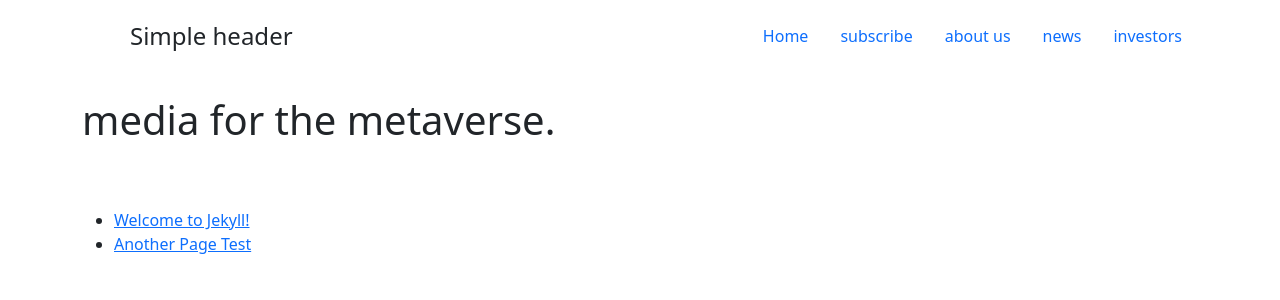
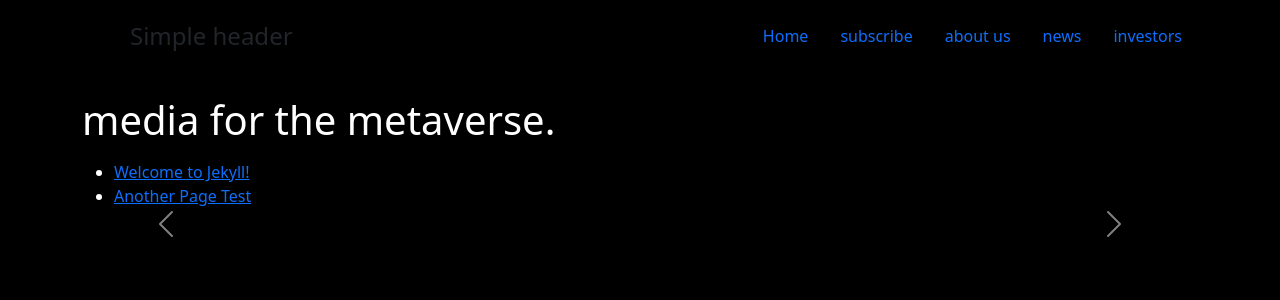
Before and after one commit to MandleDesignInc/cloudcannontest, a Jekyll site: the page built from index_backup.markdown, in a window 1280 px wide. Shown: the top 300 px of the page. Built offline with Jekyll 4.4.1, drawn with Linux system fonts in a browser that asks for light colours.

Commit message:
update
home update

```diff
--- a/_includes/footer.html
+++ b/_includes/footer.html
@@ -1 +1,2 @@
 <script src="https://cdn.jsdelivr.net/npm/bootstrap@5.3.0-alpha1/dist/js/bootstrap.bundle.min.js" integrity="sha384-w76AqPfDkMBDXo30jS1Sgez6pr3x5MlQ1ZAGC+nuZB+EYdgRZgiwxhTBTkF7CXvN" crossorigin="anonymous"></script>
+<script src="assets/js/carousel.js"></script>
--- a/_layouts/home.html
+++ b/_layouts/home.html
@@ -5,48 +5,116 @@
     <meta name="viewport" content="width=device-width, initial-scale=1">
     <title>Bootstrap demo</title>
     <link href="https://cdn.jsdelivr.net/npm/bootstrap@5.3.0-alpha1/dist/css/bootstrap.min.css" rel="stylesheet" integrity="sha384-GLhlTQ8iRABdZLl6O3oVMWSktQOp6b7In1Zl3/Jr59b6EGGoI1aFkw7cmDA6j6gD" crossorigin="anonymous">
+    <link href="assets/css/screen.css" rel="stylesheet" />
   </head>
   <body>
     <main>
       {% include header.html %}
 
       <div class="container">
+
         <div class="row">
           <div class="col">
             <h1>media for the metaverse.</h1>
             <p>{{ page.subheading }}</p>
           </div>
         </div>
+
         <div class="row">
           <div class="col">
-            <img src="{{ page.images[0].image_path }}" class="img-fluid" alt="{{ page.images.[0].title }}">
+            <div class="imagecontainer">
+              <img src="{{ page.images[0].image_path }}" class="img-fluid image_home" alt="{{ page.images.[0].title }}">
+              <div class="middle">
+                <div class="text">
+                  <h3>{{ page.images[0].title }}</h3>
+                  <p>{{ page.images[0].text }}</p>
+                  <button type="button" class="btn btn-success">{{ page.images[0].button_text }}</button>
+                </div>
+              </div>
+            </div>
           </div>
           <div class="col-5">
-            <img src="{{ page.images[1].image_path }}" class="img-fluid" alt="{{ page.images.[1].title }}">
+            <div class="imagecontainer">
+              <img src="{{ page.images[1].image_path }}" class="img-fluid image_home" alt="{{ page.images.[1].title }}">
+              <div class="middle">
+                <div class="text">
+                  <h3>{{ page.images[1].title }}</h3>
+                  <p>{{ page.images[1].text }}</p>
+                  <button type="button" class="btn btn-success">{{ page.images[1].button_text }}</button>
+                </div>
+              </div>
+            </div>
           </div>
           <div class="col">
-            <img src="{{ page.images[2].image_path }}" class="img-fluid" alt="{{ page.images.[2].title }}">
+            <div class="imagecontainer">
+              <img src="{{ page.images[2].image_path }}" class="img-fluid image_home" alt="{{ page.images.[2].title }}">
+              <div class="middle">
+                <div class="text">
+                  <h3>{{ page.images[2].title }}</h3>
+                  <p>{{ page.images[2].text }}</p>
+                  <button type="button" class="btn btn-success">{{ page.images[2].button_text }}</button>
+                </div>
+              </div>
+            </div>
           </div>
         </div>
         <div class="row">
           <div class="col">
-            <img src="{{ page.images[3].image_path }}" class="img-fluid" alt="{{ page.images.[3].title }}">
+            <div class="imagecontainer">
+              <img src="{{ page.images[3].image_path }}" class="img-fluid image_home" alt="{{ page.images.[3].title }}">
+              <div class="middle">
+                <div class="text">
+                  <h3>{{ page.images[3].title }}</h3>
+                  <p>{{ page.images[3].text }}</p>
+                  <button type="button" class="btn btn-success">{{ page.images[3].button_text }}</button>
+                </div>
+              </div>
+            </div>
           </div>
           <div class="col">
-            <img src="{{ page.images[4].image_path }}" class="img-fluid" alt="{{ page.images.[4].title }}">
+            <div class="imagecontainer">
+              <img src="{{ page.images[4].image_path }}" class="img-fluid image_home" alt="{{ page.images.[4].title }}">
+              <div class="middle">
+                <div class="text">
+                  <h3>{{ page.images[4].title }}</h3>
+                  <p>{{ page.images[4].text }}</p>
+                  <button type="button" class="btn btn-success">{{ page.images[4].button_text }}</button>
+                </div>
+              </div>
+            </div>
           </div>
           <div class="col">
-            <img src="{{ page.images[5].image_path }}" class="img-fluid" alt="{{ page.images.[5].title }}">
+            <div class="imagecontainer">
+              <img src="{{ page.images[5].image_path }}" class="img-fluid image_home" alt="{{ page.images.[5].title }}">
+              <div class="middle">
+                <div class="text">
+                  <h3>{{ page.images[5].title }}</h3>
+                  <p>{{ page.images[5].text }}</p>
+                  <button type="button" class="btn btn-success">{{ page.images[5].button_text }}</button>
+                </div>
+              </div>
+            </div>
           </div>
           <div class="col">
-            <img src="{{ page.images[6].image_path }}" class="img-fluid" alt="{{ page.images.[6].title }}">
+            <div class="imagecontainer">
+              <img src="{{ page.images[6].image_path }}" class="img-fluid image_home" alt="{{ page.images.[6].title }}">
+              <div class="middle">
+                <div class="text">
+                  <h3>{{ page.images[6].title }}</h3>
+                  <p>{{ page.images[6].text }}</p>
+                  <button type="button" class="btn btn-success">{{ page.images[6].button_text }}</button>
+                </div>
+              </div>
+            </div>
           </div>
         </div>
+
         <div class="row">
           <div class="col">
             {{ content }}
           </div>
         </div>
+
         <div class="row">
           <div class="col">
             <ul>
@@ -56,6 +124,39 @@
             </ul>
           </div>
         </div>
+
+        <div class="row mx-auto my-auto justify-content-center">
+			<div id="recipeCarousel" class="carousel slide" data-bs-ride="carousel">
+				<div class="carousel-inner" role="listbox">
+          {% for item in page.carousel %}
+					<div class="carousel-item active">
+						<div class="col-2">
+							<div class="card">
+								<div class="card-img">
+                  <div class="imagecontainer">
+                    <img src="{{ item.image_path }}" class="img-fluid image_home" alt="{{ item.title }}">
+                    <div class="middle">
+                      <div class="text">
+                        <h4>{{ item.title }}</h4>
+                        <button type="button" class="btn btn-success">{{ item.button_text }}</button>
+                      </div>
+                    </div>
+                  </div>
+								</div>
+							</div>
+						</div>
+					</div>
+          {% endfor %}
+				</div>
+				<a class="carousel-control-prev bg-transparent w-aut" href="#recipeCarousel" role="button" data-bs-slide="prev">
+					<span class="carousel-control-prev-icon" aria-hidden="true"></span>
+				</a>
+				<a class="carousel-control-next bg-transparent w-aut" href="#recipeCarousel" role="button" data-bs-slide="next">
+					<span class="carousel-control-next-icon" aria-hidden="true"></span>
+				</a>
+			</div>
+		</div>
+
       </div>
 
     </main>
--- a/assets/css/screen.css
+++ b/assets/css/screen.css
@@ -0,0 +1,76 @@
+body {
+  background: #000;
+  color: #fff;
+}
+
+.imagecontainer {
+  position: relative;
+}
+
+.image_home {
+  opacity: 1;
+  display: block;
+  width: 100%;
+  height: auto;
+  transition: .5s ease;
+  backface-visibility: hidden;
+}
+
+.middle {
+  transition: .5s ease;
+  opacity: 0;
+  position: absolute;
+  bottom: 0;
+}
+
+.imagecontainer:hover .image_home {
+  opacity: 0.3;
+}
+
+.imagecontainer:hover .middle {
+  opacity: 1;
+}
+
+.text {
+  font-size: 16px;
+  padding: 16px 32px;
+}
+
+.carousel-item .col-2 .card {
+  background-color: transparent;
+}
+
+@media (max-width: 767px) {
+		.carousel-inner .carousel-item > div {
+			display: none;
+		}
+		.carousel-inner .carousel-item > div:first-child {
+			display: block;
+		}
+	}
+
+	.carousel-inner .carousel-item.active,
+	.carousel-inner .carousel-item-next,
+	.carousel-inner .carousel-item-prev {
+		display: flex;
+    column-gap: 40px;
+	}
+
+	/* medium and up screens */
+	@media (min-width: 768px) {
+
+		.carousel-inner .carousel-item-end.active,
+		.carousel-inner .carousel-item-next {
+			transform: translateX(25%);
+		}
+
+		.carousel-inner .carousel-item-start.active,
+		.carousel-inner .carousel-item-prev {
+			transform: translateX(-25%);
+		}
+	}
+
+	.carousel-inner .carousel-item-end,
+	.carousel-inner .carousel-item-start {
+		transform: translateX(0);
+	}
--- /dev/null
+++ b/assets/js/carousel.js
@@ -0,0 +1,15 @@
+let items = document.querySelectorAll('.carousel .carousel-item')
+
+		items.forEach((el) => {
+			const minPerSlide = 5
+			let next = el.nextElementSibling
+			for (var i=1; i<minPerSlide; i++) {
+				if (!next) {
+            // wrap carousel by using first child
+            next = items[0]
+        }
+        let cloneChild = next.cloneNode(true)
+        el.appendChild(cloneChild.children[0])
+        next = next.nextElementSibling
+    }
+})
```
Also changed, not shown: index.html (+43 -0 lines).
